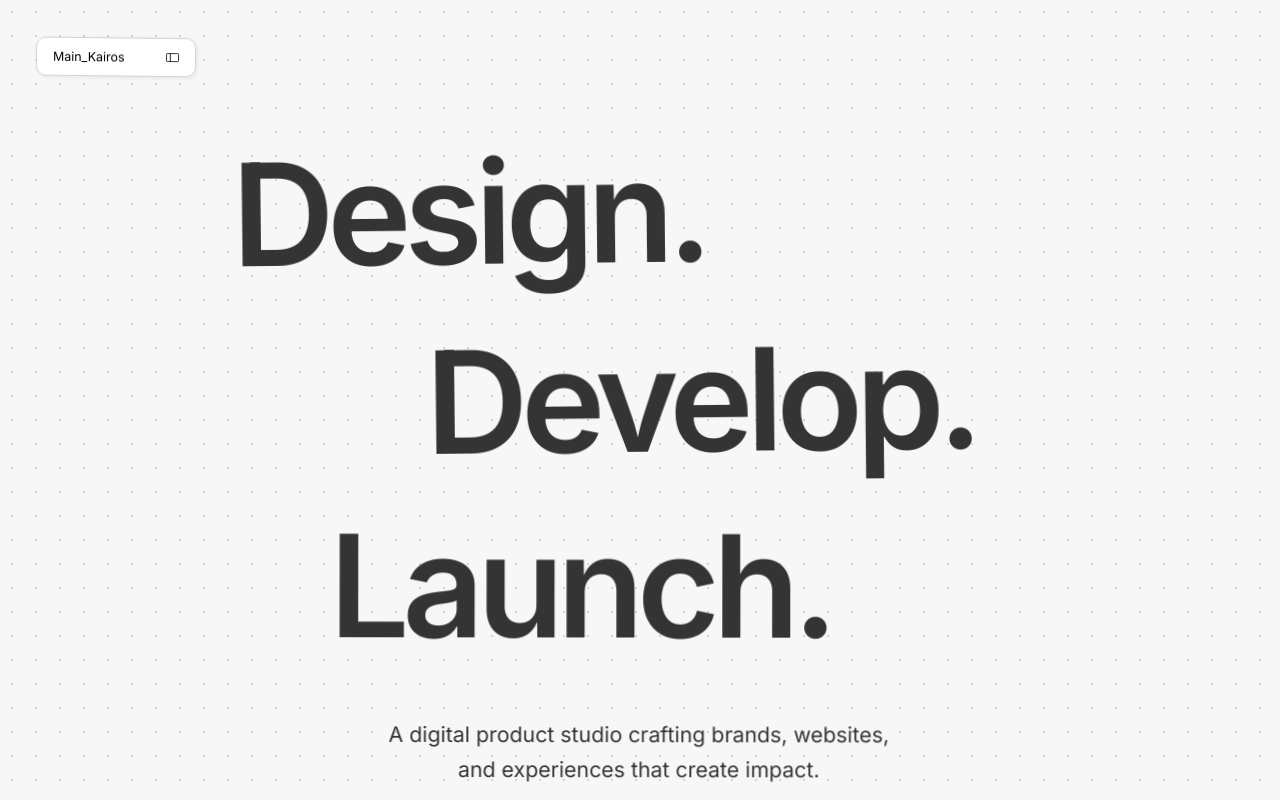
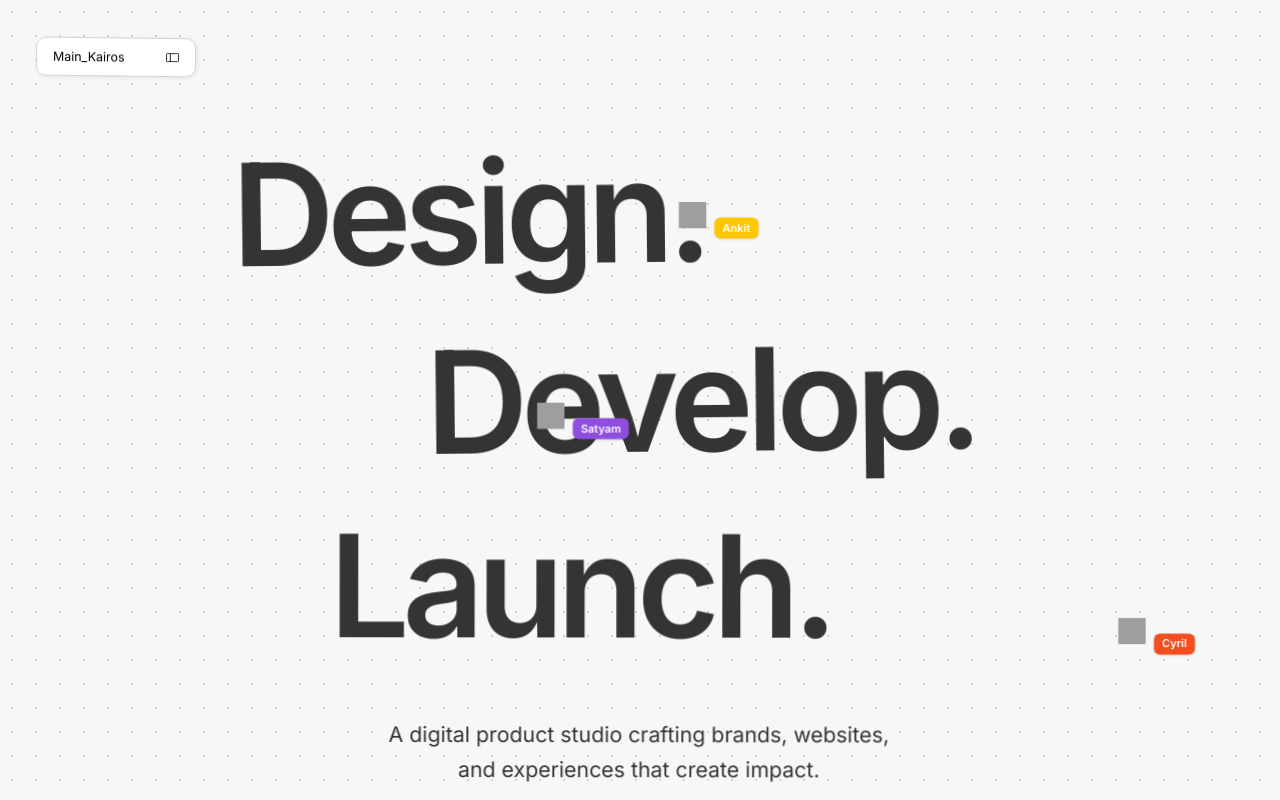
Before and after one commit to Ankit-2563/kairos.artifex, a Next.js app: page / in a window 1280 px wide. Built offline with nearby package versions, Linux system fonts and the light colour scheme; grey boxes are pictures that could not be loaded.

Commit message:
feat: implement 'You' user cursor tag and fix collaborator cursor jitter bug on render

```diff
--- a/src/components/figma-canvas/HeroCanvas.tsx
+++ b/src/components/figma-canvas/HeroCanvas.tsx
@@ -13,11 +13,18 @@ const initialElementsData = [
   { id: "el-subheading", type: "subheading", x: 437, y: 810, rotation: 0, content: "A digital product studio crafting brands, websites, and experiences that create impact.", label: "subheading", depth: 0.02 },
 ];
 
+const initialCollaborators = [
+  { id: "satyam", name: "Satyam", color: "#904EE1", cursorUrl: "/assets/herosection/purple-cursor.svg" },
+  { id: "ankit", name: "Ankit", color: "#FFC700", cursorUrl: "/assets/herosection/yellow-cursor.svg" },
+  { id: "cyril", name: "Cyril", color: "#F24E1E", cursorUrl: "/assets/herosection/red-cursor.svg" },
+];
+
 export function HeroCanvas() {
   const canvasRef = useRef<HTMLDivElement>(null);
   const [dimensions, setDimensions] = useState({ width: 0, height: 0 });
   const [isInitialized, setIsInitialized] = useState(false);
   const [elements, setElements] = useState<CanvasElement[]>([]);
+  const [userPointer, setUserPointer] = useState<{ x: number; y: number } | null>(null);
 
   // Selection / Hover states (no selection by default)
   const [selectedId, setSelectedId] = useState<string | null>(null);
@@ -75,19 +82,13 @@ export function HeroCanvas() {
     if (!isInitialized) return;
 
     const ctx = gsap.context(() => {
-      // Headline Words Animation (fade in & drop/rise with rotation)
       gsap.fromTo(
         ".canvas-word-wrapper",
+        { opacity: 0, y: 40 },
         {
-          y: (i) => (i % 2 === 0 ? -160 : 160),
-          opacity: 0,
-          scale: 0.8,
-        },
-        {
+          opacity: 1,
           y: 0,
-          opacity: 1,
-          scale: 1,
-          duration: 1.1,
+          duration: 0.8,
           ease: "power4.out",
           stagger: 0.12,
         }
@@ -97,7 +98,49 @@ export function HeroCanvas() {
     return () => ctx.revert();
   }, [isInitialized]);
 
+  // Simulating organic collaborator cursors
+  useEffect(() => {
+    if (!isInitialized) return;
 
+    const startCollaboratorAnimation = (className: string) => {
+      const moveCursor = () => {
+        if (!canvasRef.current) return;
+
+        const rect = canvasRef.current.getBoundingClientRect();
+        const randomX = Math.random() * (rect.width - 200) + 100;
+        const randomY = Math.random() * (rect.height - 150) + 100;
+
+        const duration = Math.random() * 1.8 + 1.2;
+        const delay = Math.random() * 3 + 0.5;
+
+        gsap.to(className, {
+          x: randomX,
+          y: randomY,
+          duration: duration,
+          ease: "power3.inOut",
+          delay: delay,
+          onComplete: moveCursor,
+        });
+      };
+
+      moveCursor();
+    };
+
+    initialCollaborators.forEach((col) => {
+      // Set initial random position once to prevent re-render jumps
+      gsap.set(`.col-cursor-${col.id}`, {
+        x: Math.random() * 800 + 100,
+        y: Math.random() * 600 + 100,
+      });
+      startCollaboratorAnimation(`.col-cursor-${col.id}`);
+    });
+
+    return () => {
+      initialCollaborators.forEach((col) => {
+        gsap.killTweensOf(`.col-cursor-${col.id}`);
+      });
+    };
+  }, [isInitialized]);
 
   // Dragging event handlers
   const handlePointerDown = (e: React.PointerEvent, id: string) => {
@@ -150,6 +193,19 @@ export function HeroCanvas() {
     target.releasePointerCapture(e.pointerId);
   };
 
+  const handleCanvasPointerMove = (e: React.PointerEvent) => {
+    if (!canvasRef.current) return;
+    const rect = canvasRef.current.getBoundingClientRect();
+    setUserPointer({
+      x: e.clientX - rect.left,
+      y: e.clientY - rect.top,
+    });
+  };
+
+  const handleCanvasPointerLeave = () => {
+    setUserPointer(null);
+  };
+
   const handleCanvasClick = () => {
     setSelectedId(null);
   };
@@ -158,6 +214,8 @@ export function HeroCanvas() {
     <div
       ref={canvasRef}
       onClick={handleCanvasClick}
+      onPointerMove={handleCanvasPointerMove}
+      onPointerLeave={handleCanvasPointerLeave}
       className="relative w-full min-h-screen overflow-hidden"
       style={{ touchAction: "none", cursor: "url('/assets/herosection/black-cursor.svg') 2 2, auto" }}
     >
@@ -192,6 +250,47 @@ export function HeroCanvas() {
           })}
 
 
+          {/* Collaborator Cursors Layer */}
+          <div className="absolute inset-0 pointer-events-none overflow-hidden">
+            {initialCollaborators.map((col) => (
+              <div
+                key={col.id}
+                className={`collaborator-cursor col-cursor-${col.id} absolute top-0 left-0 flex items-start pointer-events-none will-change-transform z-50`}
+                style={{
+                  transform: 'translate3d(100px, 100px, 0)',
+                }}
+              >
+                <img
+                  src={col.cursorUrl}
+                  alt={col.name}
+                  className="w-[28px] h-[27px] select-none"
+                  draggable="false"
+                />
+                <div
+                  className="px-2 py-0.5 rounded-sm text-[11px] font-semibold text-white ml-2 mt-4 shadow-sm select-none font-sans"
+                  style={{ backgroundColor: col.color }}
+                >
+                  {col.name}
+                </div>
+              </div>
+            ))}
+          </div>
+
+          {/* Current User Pointer Tag */}
+          {userPointer && (
+            <div
+              className="absolute pointer-events-none select-none z-50 will-change-transform font-sans"
+              style={{
+                transform: `translate3d(${userPointer.x}px, ${userPointer.y}px, 0)`,
+                left: 0,
+                top: 0,
+              }}
+            >
+              <div className="px-2 py-0.5 rounded-sm text-[11px] font-semibold text-white ml-3 mt-4 bg-black shadow-sm">
+                You
+              </div>
+            </div>
+          )}
         </div>
       )}
     </div>
```
